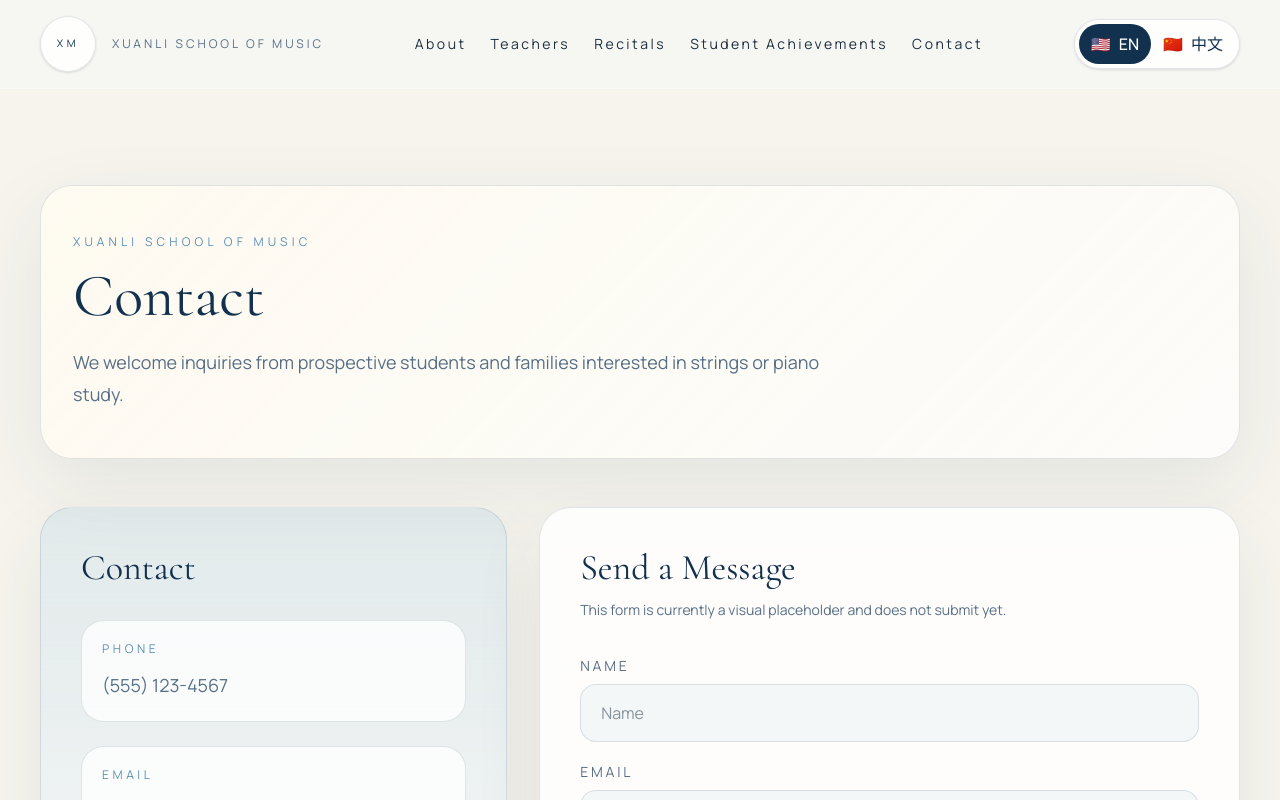
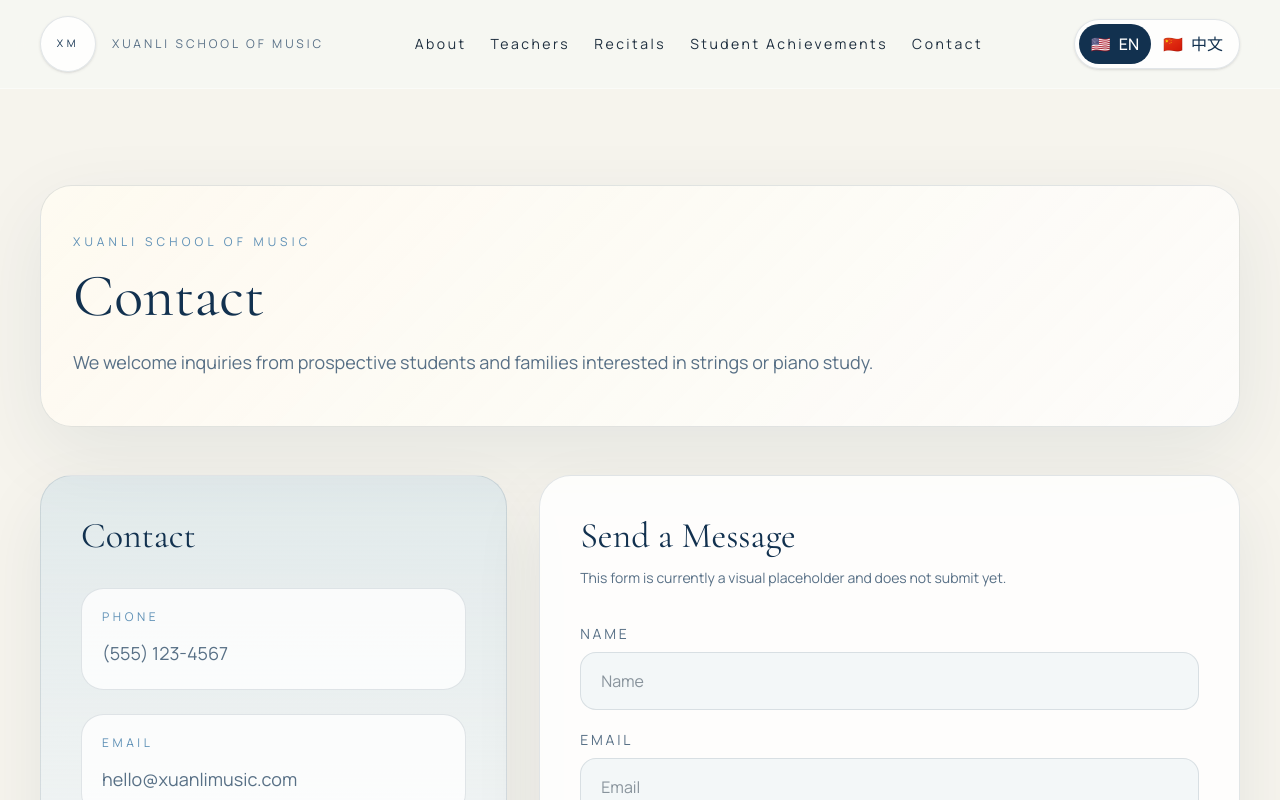
Before and after one commit to danielfan-pro/xuanlimusic, a Next.js app: page /contact in a window 1280 px wide. Shown: the top 800 px of the page. Built offline with nearby package versions, Linux system fonts and the light colour scheme.

Commit message:
Adjust contact banner text width

```diff
--- a/src/app/contact/page.js
+++ b/src/app/contact/page.js
@@ -16,7 +16,7 @@ export default function ContactPage() {
 
   return (
     <>
-      <PageBanner title={t.contact.title} intro={t.contact.intro} />
+      <PageBanner title={t.contact.title} intro={t.contact.intro} introWidthClass="max-w-5xl" />
       <section className="mx-auto grid max-w-7xl gap-8 px-6 pb-20 lg:grid-cols-[0.8fr_1.2fr] lg:px-10 lg:pb-28">
         <SectionReveal className="rounded-[2rem] border border-[color:var(--line)] bg-[linear-gradient(180deg,rgba(154,198,228,0.22),rgba(255,255,255,0.78))] p-8 shadow-[0_28px_70px_rgba(18,49,79,0.08)] lg:p-10">
           <h2 className="font-heading text-4xl text-[color:var(--navy)]">{t.contact.title}</h2>
--- a/src/components/page-banner.js
+++ b/src/components/page-banner.js
@@ -2,7 +2,7 @@
 
 import SectionReveal from "@/components/section-reveal";
 
-export default function PageBanner({ title, intro, accent = "ivory" }) {
+export default function PageBanner({ title, intro, accent = "ivory", introWidthClass = "max-w-3xl" }) {
   const tone =
     accent === "blue"
       ? "bg-[linear-gradient(135deg,rgba(154,198,228,0.2),rgba(18,49,79,0.12))]"
@@ -13,7 +13,7 @@ export default function PageBanner({ title, intro, accent = "ivory" }) {
       <div className={`rounded-[2rem] border border-[color:var(--line)] px-8 py-12 shadow-[0_25px_80px_rgba(18,49,79,0.08)] ${tone}`}>
         <p className="mb-4 text-xs uppercase tracking-[0.35em] text-[color:var(--accent)]">Xuanli School of Music</p>
         <h1 className="font-heading text-5xl text-[color:var(--navy)] sm:text-6xl">{title}</h1>
-        <p className="mt-5 max-w-3xl text-lg leading-8 text-[color:var(--muted)]">{intro}</p>
+        <p className={`mt-5 text-lg leading-8 text-[color:var(--muted)] ${introWidthClass}`}>{intro}</p>
       </div>
     </SectionReveal>
   );
```
